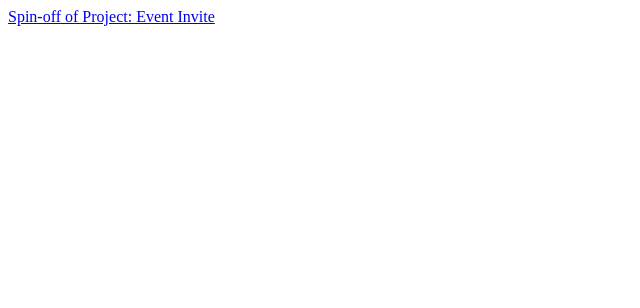
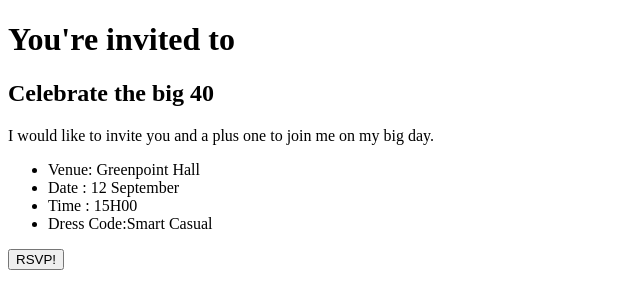
Before and after one commit to Prashan1984/khanacademy.github.io, a plain HTML site: page index.html in a window 1280 px wide. Shown: the whole page, without its empty margins (0-640 px from the left). Drawn offline with Linux system fonts and the light colour scheme.

Commit message:
Update index.html

```diff
--- a/index.html
+++ b/index.html
@@ -1,16 +1,28 @@
 <!DOCTYPE html>
-<html lang="en">
-<head>
-    <meta charset="UTF-8">
-    <meta name="viewport" content="width=device-width, initial-scale=1.0">
-    <title>Document</title>
-</head>
-<body>
-    <a href=https://www.khanacademy.org/computer-programming/spin-off-of-project-event-invite/6486832917364736>
-        Spin-off of Project: Event Invite
-    </a>
-</body>
-</html>
+<html>
+    <head>
+        <meta charset="utf-8">
+        <title>Prashan Birijraj "Project: Event invite"</title>
+        <style>
+
+        </style>
+    </head>
+    <body>
+
+        <h1>You're invited to</h1>
+        <h2>Celebrate the big 40</h2>
+
+        <p>I would like to invite you and a plus one to join me on my big day.</p>
+        <ul>
+            <li>Venue:  Greenpoint Hall
+            <li>Date :  12 September
+            <li>Time :  15H00
+            <li>Dress Code:Smart Casual
+            </li>
+        </ul>
+
+        <button type="button" onclick="alert('Hello world!')">RSVP!</button>
 
 
-<a href=""></a>
+    </body>
+</html>
```
